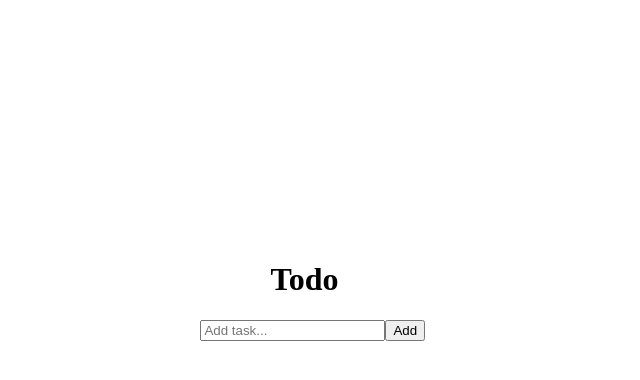
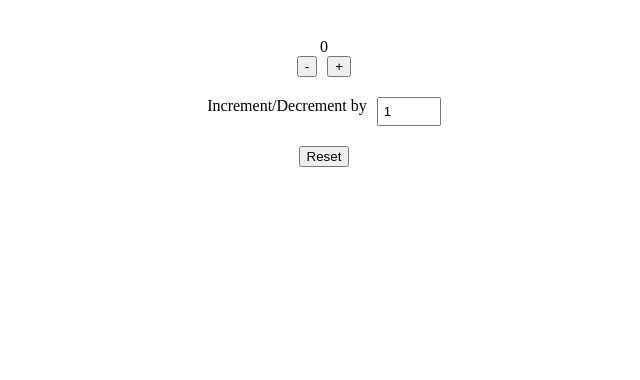
Before and after one commit to Nehal786/react-mini-projects, a React (Vite) app in the folder todo-app/: page / in a window 1280 px wide. Shown: the top 380 px of the page, without its empty margins (316-956 px from the left). Built offline with nearby package versions, Linux system fonts and the light colour scheme.

Commit message:
made counter

```diff
--- a/todo-app/src/App.css
+++ b/todo-app/src/App.css
@@ -22,3 +22,37 @@ h1{
   margin-left: 10px;
   margin-top: 5px;
 }
+
+.container{
+  display: flex;
+  padding: 30px;
+  flex-direction: column;
+  align-items: center;
+
+}
+.btns{
+  display: flex;
+  gap: 10px;
+  justify-content: center;
+}
+.increseBy{
+  display: flex;
+  gap: 10px;
+  justify-content: center;
+  margin-top: 20px;
+}
+.resetBtn{
+  margin-top: 20px;
+  margin-bottom: 20px;
+}
+.increment{
+  width: 50px;
+  padding: 5px;
+
+}
+
+input::-webkit-outer-spin-button,
+input::-webkit-inner-spin-button {
+  -webkit-appearance: none;
+  margin: 0;
+}
--- a/todo-app/src/App.jsx
+++ b/todo-app/src/App.jsx
@@ -1,10 +1,12 @@
 import "./App.css";
 import AddTask from "./component.jsx/AddTask";
+import Counter from "./component.jsx/Counter";
 
 function App() {
   return (
     <>
-      <AddTask/>
+      {/* <AddTask/> */}
+      <Counter/>
     </>
   );
 }
--- /dev/null
+++ b/todo-app/src/component.jsx/Counter.jsx
@@ -0,0 +1,40 @@
+import { useState } from "react";
+
+const Counter = () => {
+    const [num,setNum] = useState(1);
+    const[result,setResult] = useState(0);
+    function handleIncrement (){
+
+        setResult(result + Number(num))
+    }
+    function handleDecrement() {
+        setResult(result - Number(num))
+    }
+    return (
+        <div className="container">
+            <div >{result}</div>
+            <div className="btns">
+                <button onClick={() => {
+                    handleDecrement()
+                }}>-</button>
+                <button onClick={()=> {
+                    handleIncrement();
+                }}>+</button>
+            </div>
+            <div className="increseBy">
+                <span >Increment/Decrement by</span>
+                <input type="number"  className="increment" value={num} onChange={(e) => {
+                    setNum(e.target.value)
+                    // console.log(num)
+                }}/>
+
+            </div>
+            <button className="resetBtn" onClick={() => {
+                setResult(0)
+            }}>Reset</button>
+
+        </div>
+    )
+}
+
+export default Counter;
```
